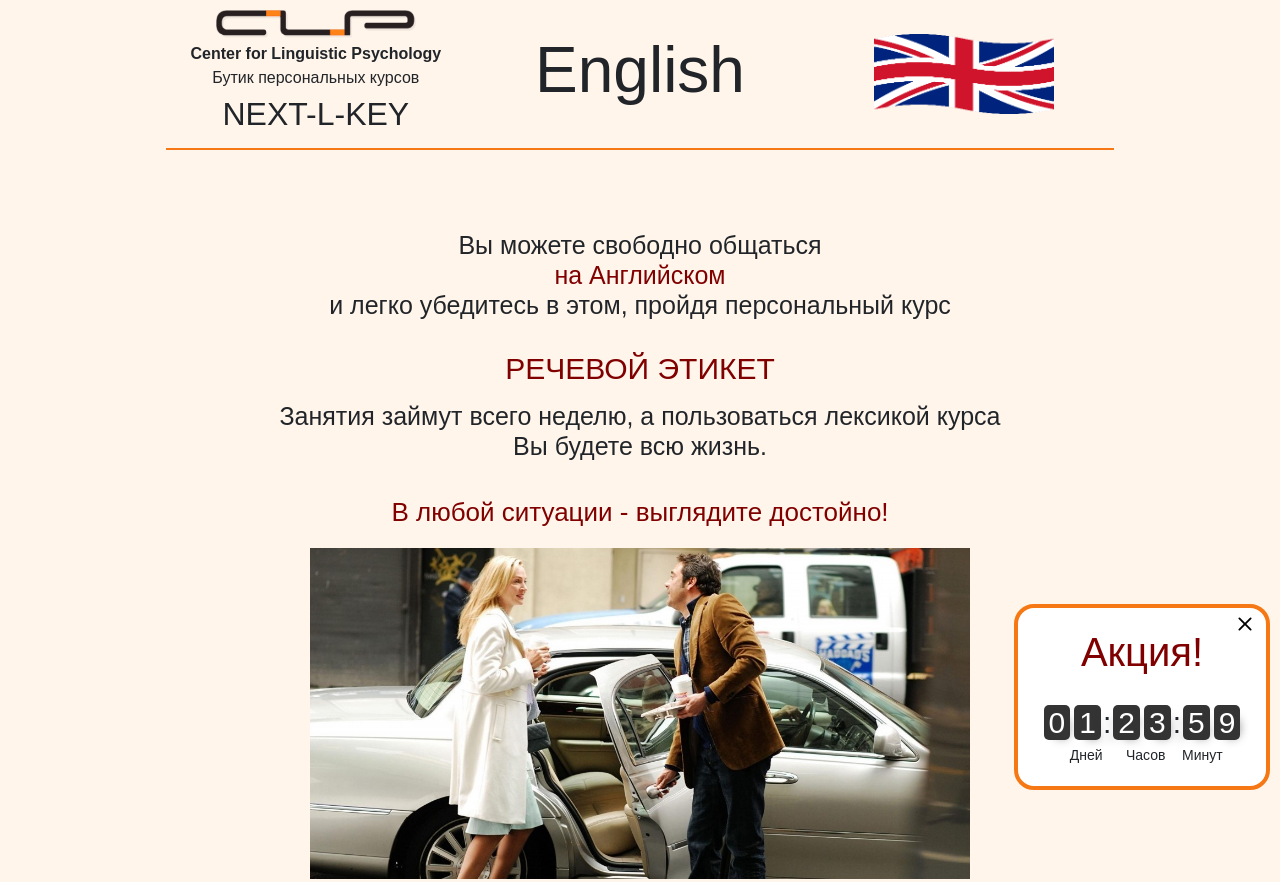
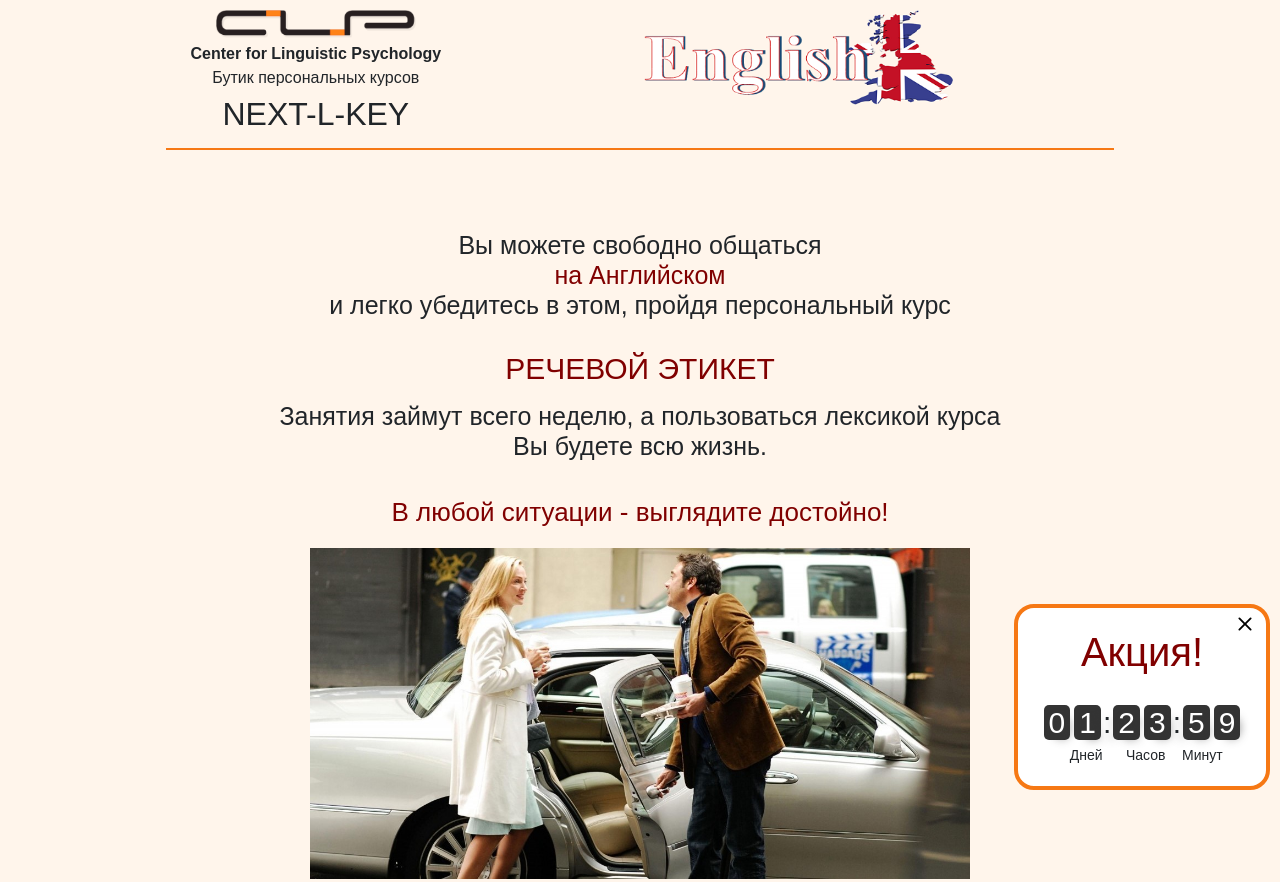
Before and after one commit to emilka1337/CLPsite, a plain HTML site: page index.html in a window 1280 px wide. Shown: the top 882 px of the page. Drawn offline with Linux system fonts and the light colour scheme.

Commit message:
header update

```diff
--- a/index.html
+++ b/index.html
@@ -24,12 +24,15 @@
                     <p>Бутик персональных курсов</p>
                     <p>NEXT-L-KEY</p>
                 </div>
-                <div class="col-4">
-                    <!-- <img src="./assets/img/flags.png" alt="flags"> -->
+                <!-- <div class="col-4">
+                    <img src="./assets/img/flags.png" alt="flags">
                     <h1>English</h1>
                 </div>
                 <div class="col-4">
                     <img src="./assets/img/flags.png" alt="">
+                </div> -->
+                <div class="col-xl-8">
+                    <img src="./assets/img/header_pic.png" alt="">
                 </div>
             </div>
         </header>
@@ -109,7 +112,7 @@
             <div class="row row-2 text-center">
                 <h3>Союз переводчиков России рекомендует</h3>
             </div>
-            <div class="row row-5">
+            <!-- <div class="row row-5">
                 <section class="price">
                     <h2>Стоимость подготовки персонального курса</h2>
                     <h1>4 730 ₽</h1>
@@ -121,7 +124,7 @@
                         Заказать подготовку специального курса
                     </a>
                 </section>
-            </div>
+            </div> -->
             <div class="row row-3 mt-5">
                 <p>Заключение экспертной комиссии Союза переводчиков России <span>(выписка – 12.04.2004)</span></p>
                 <div class="image-text">
--- a/scss/header/_header.scss
+++ b/scss/header/_header.scss
@@ -27,6 +27,12 @@ header {
         // &:nth-child(3) {
             // padding-bottom: 10px;
         // }
+    }
+
+    .col-xl-8 {
+        img {
+            width: 100%;
+        }
     }
 
     .col-xl-4 img {
```
Also changed, not shown: assets/img/header_pic.png (added), scss/styles.css, 1 other file.
